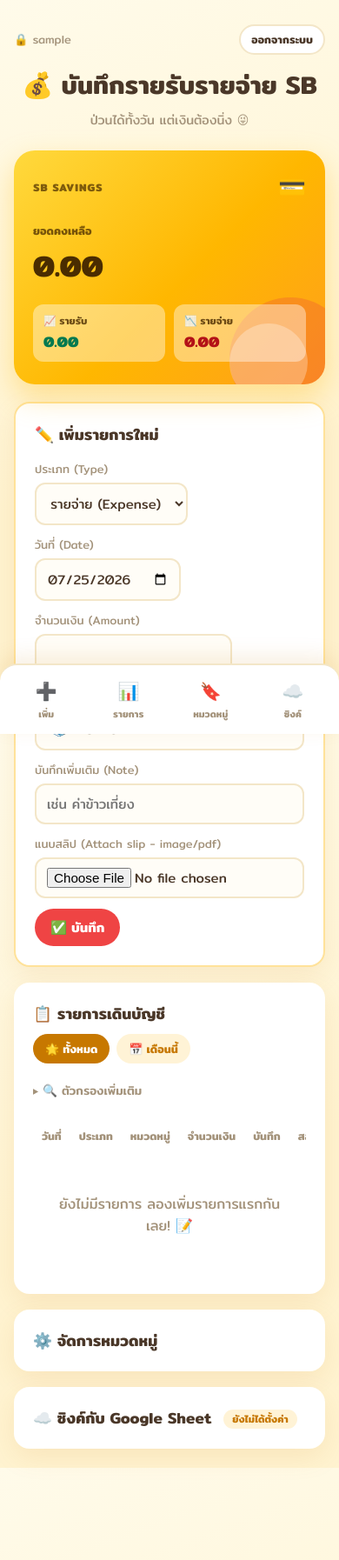
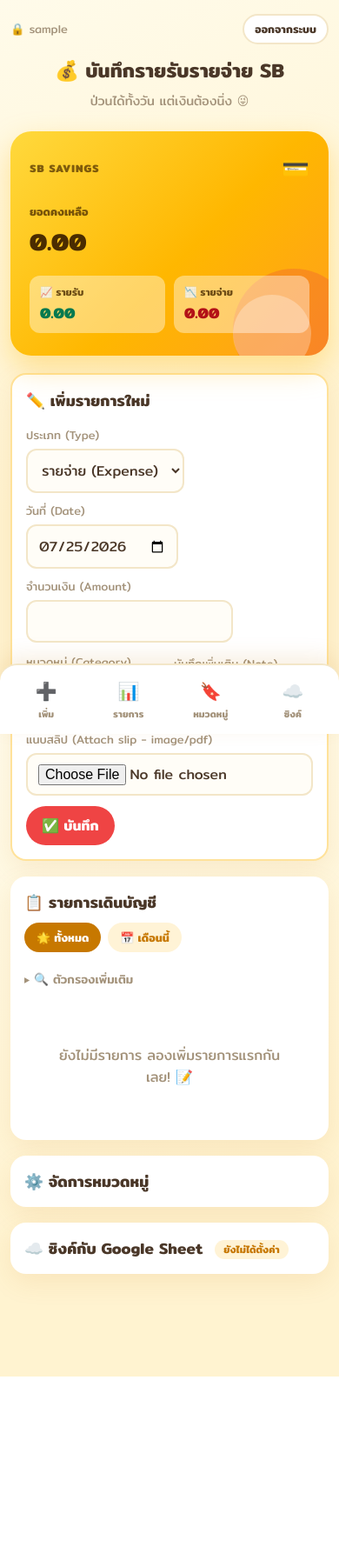
Before and after one commit to mermaid9608-png/lamkins, a Flask app: page / in a window 390 px wide. Shown: the whole page at 87% size. After the commit the page ends 1583 px from the top, so only its background shows below. Run offline with Flask 3, Linux system fonts and the light colour scheme; the visitor is signed in with stand-in values (Sample User, id 1); data comes from the database, SQL or seed files in the repository; data that the repository does not hold is empty; parts of the project's set-up code (start-up, migrations or seed data) failed here and were passed over; some libraries are stand-ins or nearby versions.

Commit message:
Mobile-friendly UI: responsive transaction list, prevent iOS input zoom
- Transaction table collapses to stacked cards below 640px (data-label driven,
  no markup duplication) instead of forcing horizontal scroll on a 7-column table
- Inputs/selects set to 16px explicitly - anything smaller triggers iOS Safari's
  auto-zoom-on-focus, which was likely happening on every form field
- Tighter padding/type scale on narrow screens (header, bank card, panels)

```diff
--- a/static/app.js
+++ b/static/app.js
@@ -244,28 +244,34 @@ function renderTransactions(rows) {
     const tr = document.createElement("tr");
 
     const tdDate = document.createElement("td");
+    tdDate.dataset.label = "วันที่";
     tdDate.textContent = tx.date;
 
     const tdType = document.createElement("td");
+    tdType.dataset.label = "ประเภท";
     const badge = document.createElement("span");
     badge.className = `type-badge ${tx.type}`;
     badge.textContent = tx.type === "income" ? "รายรับ" : "รายจ่าย";
     tdType.appendChild(badge);
 
     const tdCategory = document.createElement("td");
+    tdCategory.dataset.label = "หมวดหมู่";
     const catChip = document.createElement("span");
     catChip.className = "category-chip";
     catChip.textContent = `${categoryEmoji(tx.category_name, tx.type)} ${tx.category_name}`;
     tdCategory.appendChild(catChip);
 
     const tdAmount = document.createElement("td");
+    tdAmount.dataset.label = "จำนวนเงิน";
     tdAmount.className = `amount-cell ${tx.type}`;
     tdAmount.textContent = `${tx.type === "expense" ? "-" : "+"}${fmtMoney(tx.amount)}`;
 
     const tdNote = document.createElement("td");
+    tdNote.dataset.label = "บันทึก";
     tdNote.textContent = tx.note || "-";
 
     const tdSlip = document.createElement("td");
+    tdSlip.dataset.label = "สลิป";
     if (tx.slip_url) {
       const link = document.createElement("a");
       link.href = tx.slip_url;
@@ -285,6 +291,7 @@ function renderTransactions(rows) {
     }
 
     const tdActions = document.createElement("td");
+    tdActions.dataset.label = "จัดการ";
     tdActions.className = "row-actions";
     const editBtn = document.createElement("button");
     editBtn.className = "secondary";
--- a/static/style.css
+++ b/static/style.css
@@ -243,7 +243,7 @@ body {
 
 input, select, button {
   font-family: inherit;
-  font-size: 0.95rem;
+  font-size: 16px; /* not rem: iOS Safari auto-zooms on focus for any input under 16px */
 }
 
 input[type="text"], input[type="number"], input[type="date"], input[type="month"],
@@ -579,7 +579,56 @@ tbody td:last-child { border-radius: 0 var(--radius-sm) var(--radius-sm) 0; }
   text-align: left;
 }
 
+/* ---------- Mobile ---------- */
+
 @media (max-width: 640px) {
+  .app { padding: 16px 12px 100px; }
+
   .category-lists { grid-template-columns: 1fr; }
   .panel-header { flex-direction: column; align-items: flex-start; }
+  .panel { padding: 16px; }
+
+  .app-header h1 { font-size: 1.4rem; }
+  .bank-card-value { font-size: 1.7rem; }
+
+  .form-row { gap: 10px; }
+  .form-row label.grow { min-width: 0; }
+
+  /* Transaction table -> stacked cards. No JS change needed beyond the data-label
+     attributes already on each <td>, used here as the row's mini-label. */
+  #tx-table thead { display: none; }
+  #tx-table, #tx-table tbody, #tx-table tr, #tx-table td {
+    display: block;
+    width: 100%;
+  }
+  #tx-table { border-spacing: 0; }
+  #tx-table tr {
+    background: #fffdf5;
+    border-radius: var(--radius-sm);
+    padding: 10px 12px;
+    margin-bottom: 10px;
+    box-shadow: 0 2px 8px rgba(198, 120, 0, 0.08);
+  }
+  #tx-table td {
+    display: flex;
+    justify-content: space-between;
+    align-items: center;
+    gap: 12px;
+    padding: 6px 0;
+    border-bottom: 1px solid var(--border);
+    text-align: right;
+  }
+  #tx-table td:last-child { border-bottom: none; }
+  #tx-table td::before {
+    content: attr(data-label);
+    color: var(--muted);
+    font-size: 0.78rem;
+    font-weight: 600;
+    text-align: left;
+    flex-shrink: 0;
+  }
+  #tx-table td.row-actions {
+    justify-content: flex-end;
+  }
+  #tx-table td.row-actions::before { content: none; }
 }
```
